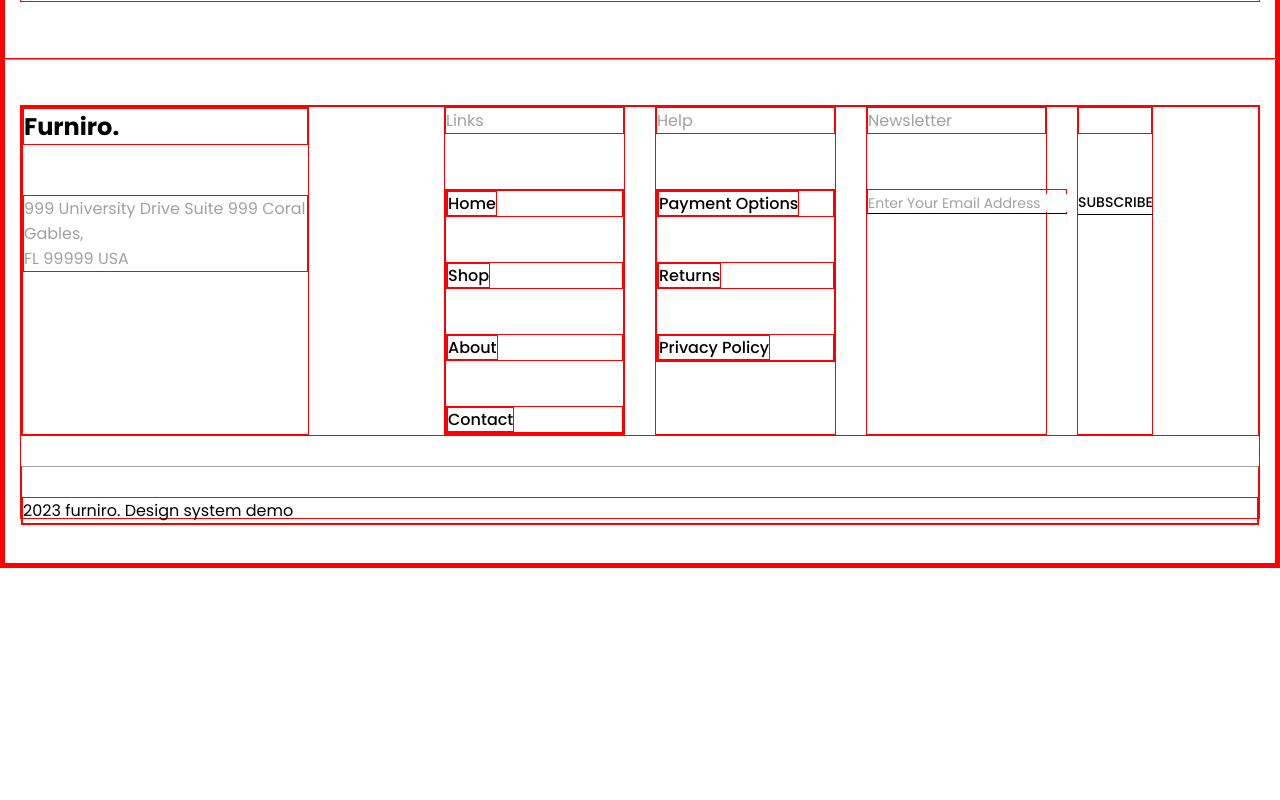
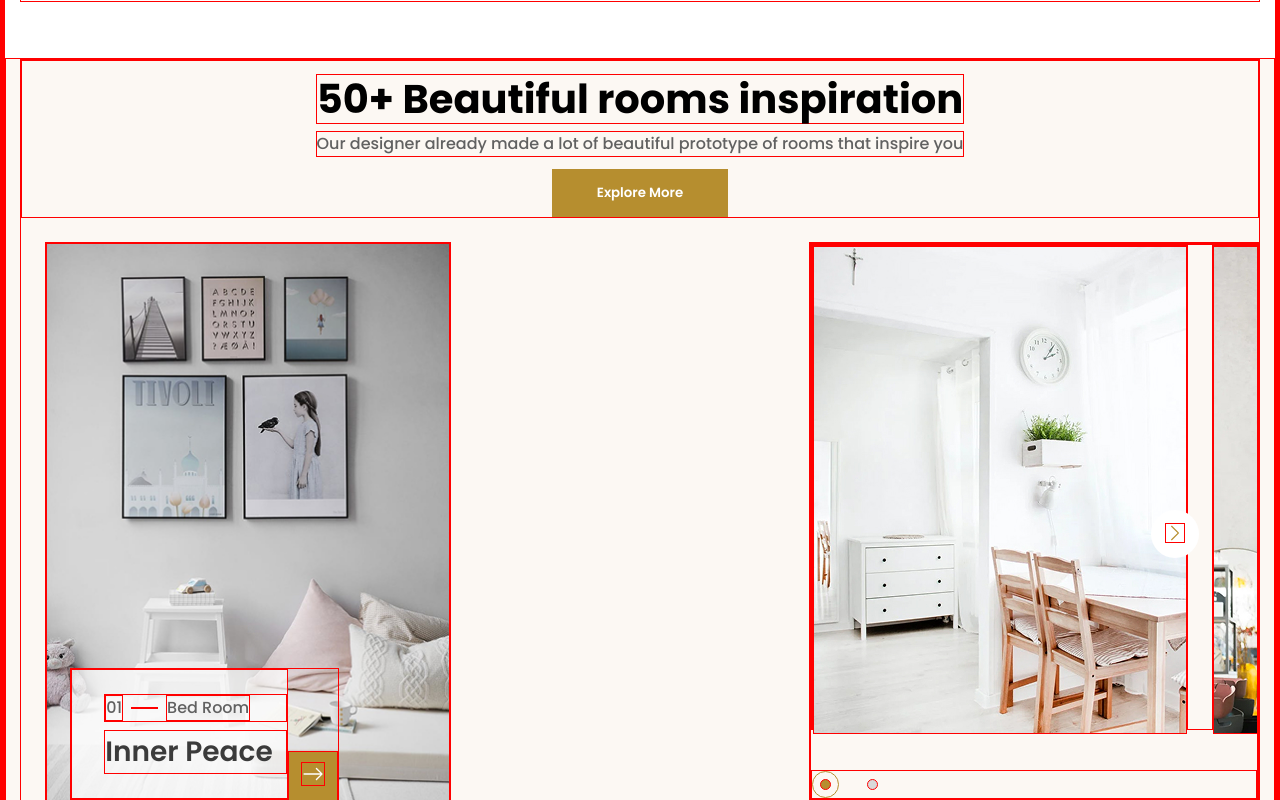
Before and after one commit to Hannalysis/furniture-site-implementation, a React (Vite) app: page / in a window 1280 px wide. Shown: the part 2580-3380 px from the top of the page. Before the commit the page ends 3148 px from the top, so only its background shows below. Built offline with nearby package versions, Linux system fonts and the light colour scheme.

Commit message:
styling: Inspirations section mobile responsive
Including minor responsive adjustements within the carousel component to
move the chevron for visibility at smaller widths.

```diff
--- a/src/components/Carousel/Carousel.module.css
+++ b/src/components/Carousel/Carousel.module.css
@@ -22,7 +22,7 @@
 .buttonCarousel {
   position: absolute;
   top: 48%;
-  right: 13%;
+  right: 35%;
   background-color: var(--bg);
   color: var(--accent-gold);
   border: none;
@@ -42,6 +42,7 @@
   display: flex;
   gap: 20px;
   margin-top: 2.5rem; /* aka 40px */
+  margin-left: 10px;
 }
 
 .indicator {
@@ -71,3 +72,14 @@
 .activeInnerIndicator {
   background-color: var(--accent-gold);
 }
+
+@media (min-width: 480px) {
+
+  .buttonCarousel {
+    right: 13%;
+  }
+
+  .carouselIndicators {
+    margin-left: 0;
+  }
+}
--- a/src/pages/Home/Home.tsx
+++ b/src/pages/Home/Home.tsx
@@ -1,7 +1,7 @@
 import { Banner } from "./Banner/Banner"
 import { BrowseTheRange } from "./BrowseTheRange/BrowseTheRange";
 import { OurProducts } from "./OurProducts/OurProducts";
-// import { Inspirations } from "./Inspirations/Inspirations"
+import { Inspirations } from "./Inspirations/Inspirations"
 // import { HashtagShare } from "./HashtagShare/HashtagShare";
 
 export const Home = () => (
@@ -9,7 +9,7 @@ export const Home = () => (
     <Banner />
     <BrowseTheRange />
     <OurProducts />
-    {/* <Inspirations /> */}
+    <Inspirations />
     {/* <HashtagShare /> */}
   </>
 );
--- a/src/pages/Home/Inspirations/Inspirations.module.css
+++ b/src/pages/Home/Inspirations/Inspirations.module.css
@@ -13,6 +13,7 @@
     align-items: center;
     gap: 24px;
     flex-wrap: wrap;
+    justify-content: center;
 }
 
 .inspirationsHeaderContainer {
@@ -20,6 +21,8 @@
     flex-direction: column;
     flex: 1 1 100%;
     align-items: center;
+    margin-left: 10px;
+    margin-right: 10px;
 }
 
 .inspirationsHeaderContainer h2 {
@@ -50,7 +53,6 @@
 }
 
 .inspirationsRoomCardContainer {
-    margin-left: 24px;
     position: relative;
 }
 
@@ -58,7 +60,7 @@
     position: absolute;
     display: flex;
     align-items: flex-end;
-    bottom: 4%;
+    bottom: clamp(20%, calc(30% - 15vw), 25%);
     left: 6%;
 }
 
@@ -73,8 +75,8 @@
 }
 
 .inspirationsImg {
-    height: 582px;
-    width: 404px;
+    height: auto;
+    width: 100%;
 }
 
 .inspirationsRoomCardLabel {
@@ -120,18 +122,42 @@
 
 .inspirationsCarousel {
     overflow: hidden;
-    margin-right: -100px;
+}
+
+@media (min-width: 480px) {
+
+    .inspirationsRoomCardContainer {
+        margin-left: 24px;
+    }
+
+    .inspirationsRoomCardContentContainer {
+        bottom: 4%;
+    }
+}
+
+@media (min-width: 768px) {
+
+    .inspirationsImg {
+        width: 404px;
+    }
+
 }
 
 @media (min-width: 1024px) {
 
     .inspirationsHeaderContainer {
         width: 422px;
+        margin-left: 0;
+        margin-right: 0;
     }
 
     .inspirationsContainer > *:nth-child(3) {
         margin-left: auto;
         margin-right: 0;
+    }
+
+            .inspirationsCarousel {
+        margin-right: -100px;
     }
 
 }
```
